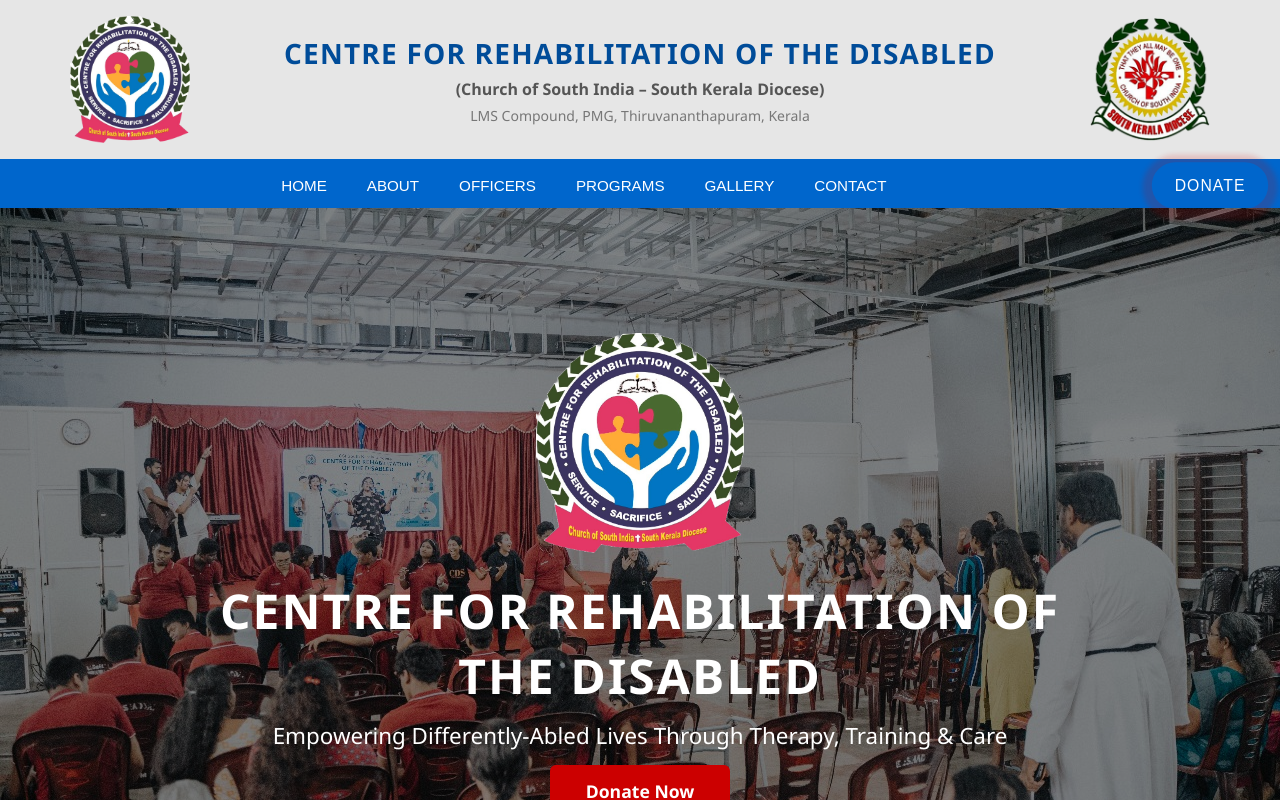
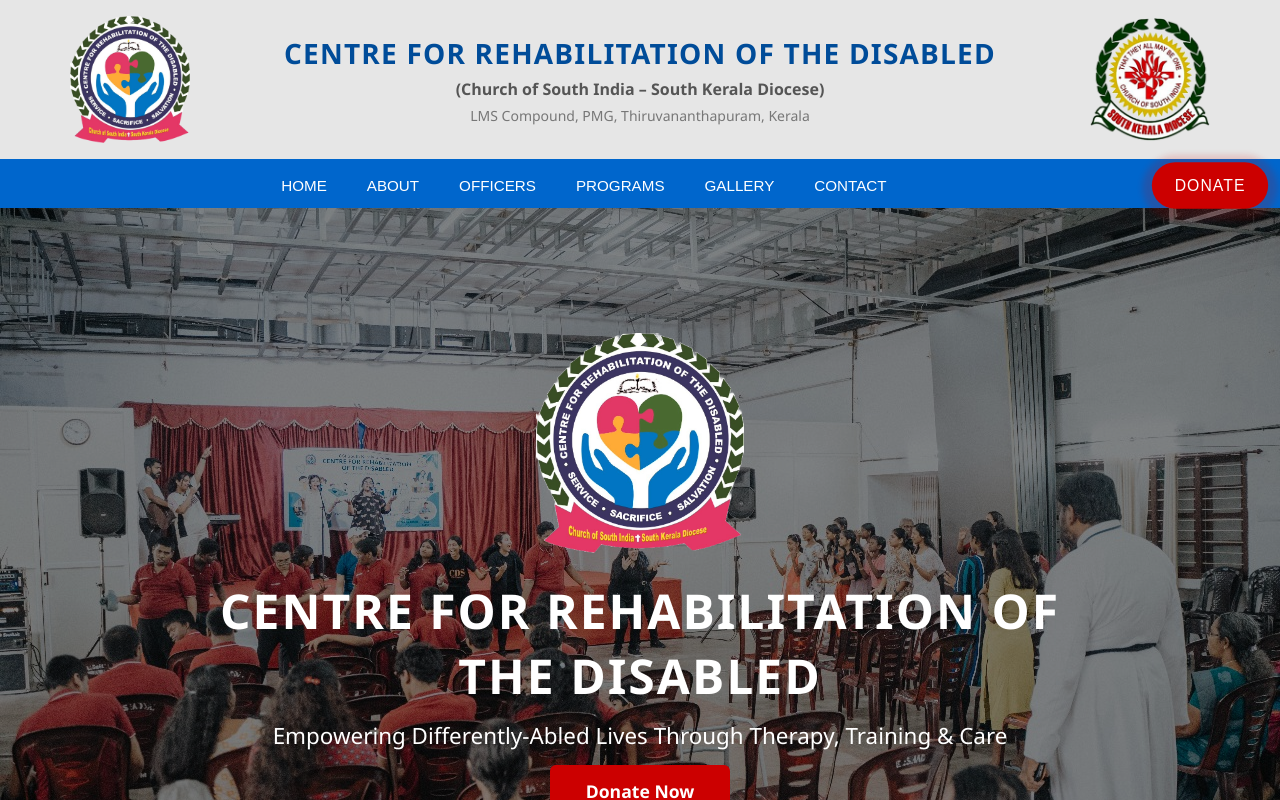
Before and after one commit to Sanjsaji22/crd-rehab, a React (Vite) app: page / in a window 1280 px wide. Shown: the top 800 px of the page. Built offline with nearby package versions, Linux system fonts and the light colour scheme.

Commit message:
name correction

```diff
--- a/src/App.css
+++ b/src/App.css
@@ -1335,3 +1335,53 @@
     transform: scale(1);
   }
 }
+
+/* ============================= */
+/* DONATE BUTTON – FORCE RED */
+/* ============================= */
+
+.donate-nav-btn {
+  background-color: #cc0000 !important;
+  color: #ffffff !important;
+
+  border: none;
+  border-radius: 28px;
+
+  padding: 10px 24px;
+  font-size: 0.95rem;
+  font-weight: 700;
+  letter-spacing: 1px;
+  text-transform: uppercase;
+
+  cursor: pointer;
+
+  box-shadow: 0 6px 16px rgba(204, 0, 0, 0.45);
+
+  animation: donatePulse 2.5s infinite;
+  transition: background-color 0.25s ease, transform 0.25s ease;
+}
+
+.donate-nav-btn:hover {
+  background-color: #990000 !important;
+  transform: scale(1.08);
+  animation: none;
+}
+
+.donate-nav-btn:active {
+  transform: scale(1.02);
+}
+
+/* Pulse animation */
+@keyframes donatePulse {
+  0% {
+    transform: scale(1);
+    box-shadow: 0 0 0 0 rgba(204, 0, 0, 0.6);
+  }
+  70% {
+    transform: scale(1.06);
+    box-shadow: 0 0 0 14px rgba(204, 0, 0, 0);
+  }
+  100% {
+    transform: scale(1);
+  }
+}
```
